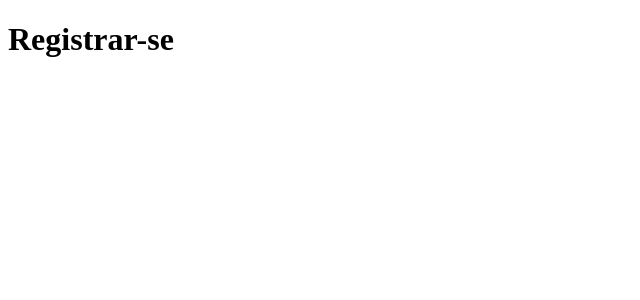
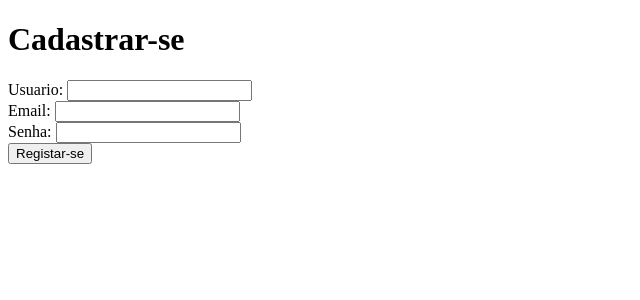
Before and after one commit to PabloNac/Maxmovie, a Django app: page /Registrar-se/ in a window 1280 px wide. Shown: the top 300 px of the page, without its empty margins (0-640 px from the left). Run offline with Django 5.2, Linux system fonts and the light colour scheme.

Commit message:
add: Adicionando o formulario de cadastro

```diff
--- a/Usuarios/templates/Usuarios/Register.html
+++ b/Usuarios/templates/Usuarios/Register.html
@@ -6,6 +6,19 @@
     <title>Registrar-se</title>
 </head>
 <body>
-    <h1>Registrar-se</h1>
+    <main>
+        <div class="Main_Frame">
+            <h1>Cadastrar-se</h1>
+            <form method="POST">
+                <div class="sup">
+                    {% csrf_token %}
+
+                    {{form}}
+
+                    <button method="SUBMIT">Registar-se</button>
+                </div>
+            </form>
+        </div>
+    </main>
 </body>
 </html>
```
